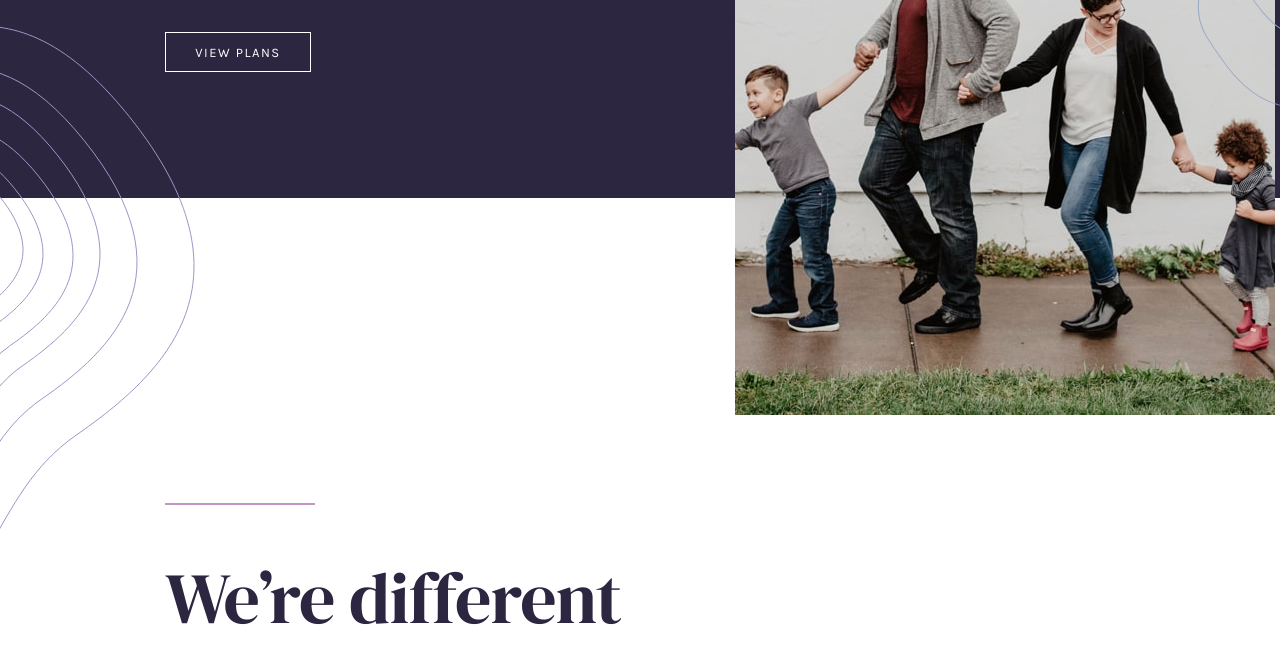
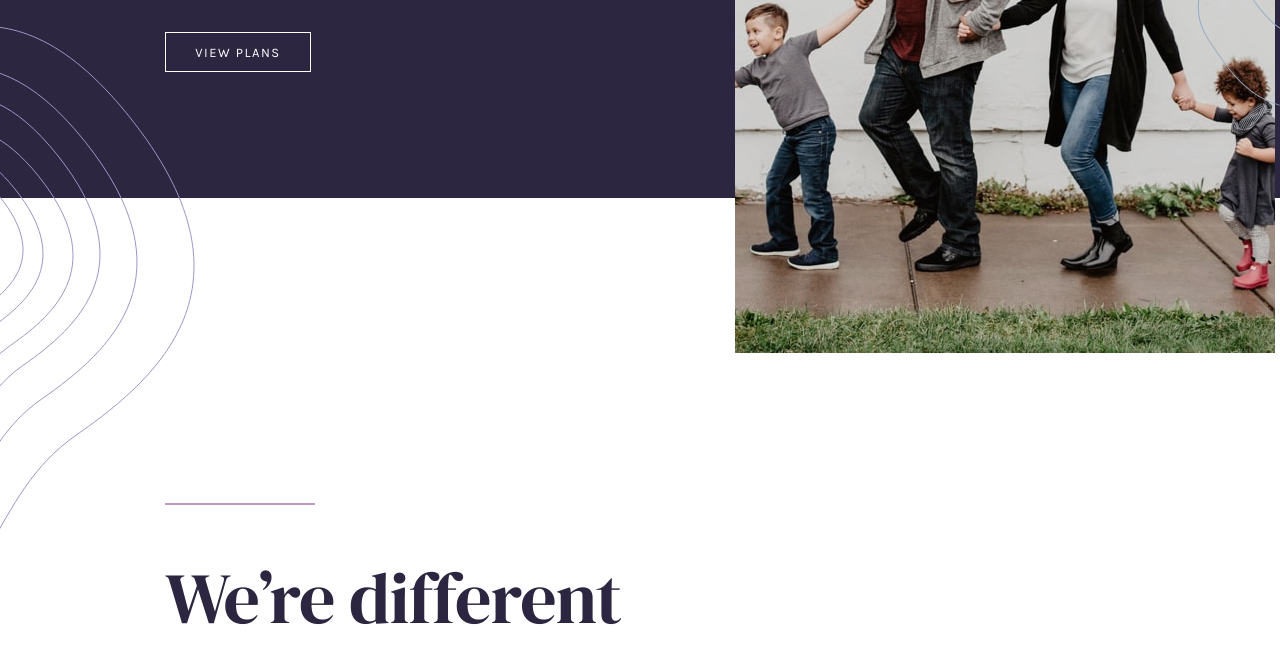
Before and after one commit to yannickherve/frontendmentor_works, a website: page insure-landing-page-master/index.html in a window 1280 px wide. Shown: the part 482-1150 px from the top of the page. Drawn offline with nearby package versions, Linux system fonts and the light colour scheme.

Commit message:
Remove margin insure home intro

```diff
--- a/insure-landing-page-master/style.css
+++ b/insure-landing-page-master/style.css
@@ -517,7 +517,7 @@ img {
   }
 
   .home-intro-img {
-    margin-top: 62px;
+    /* margin-top: 62px; */
   }
 
   .home-intro-body .intro-title {
```
